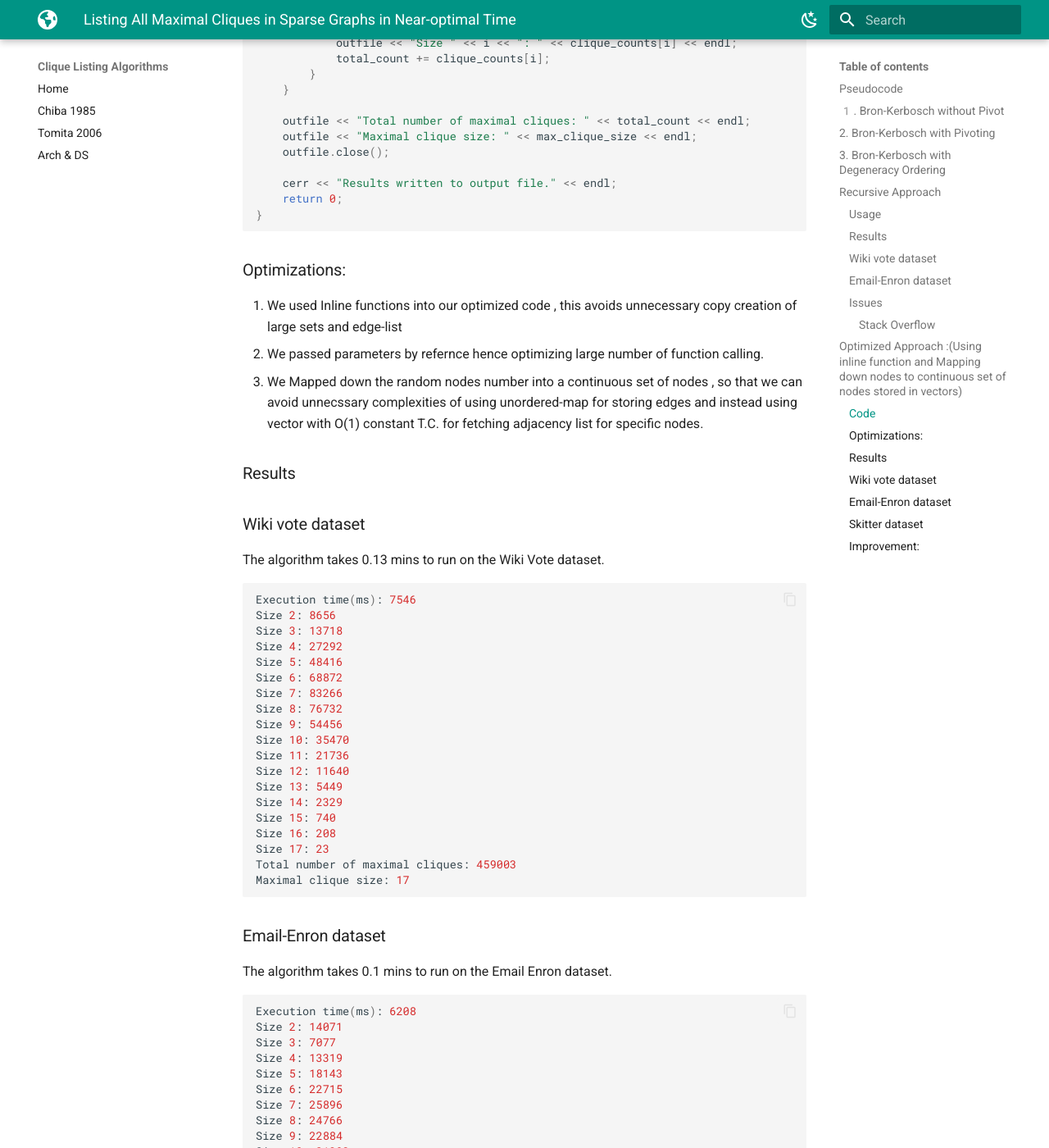
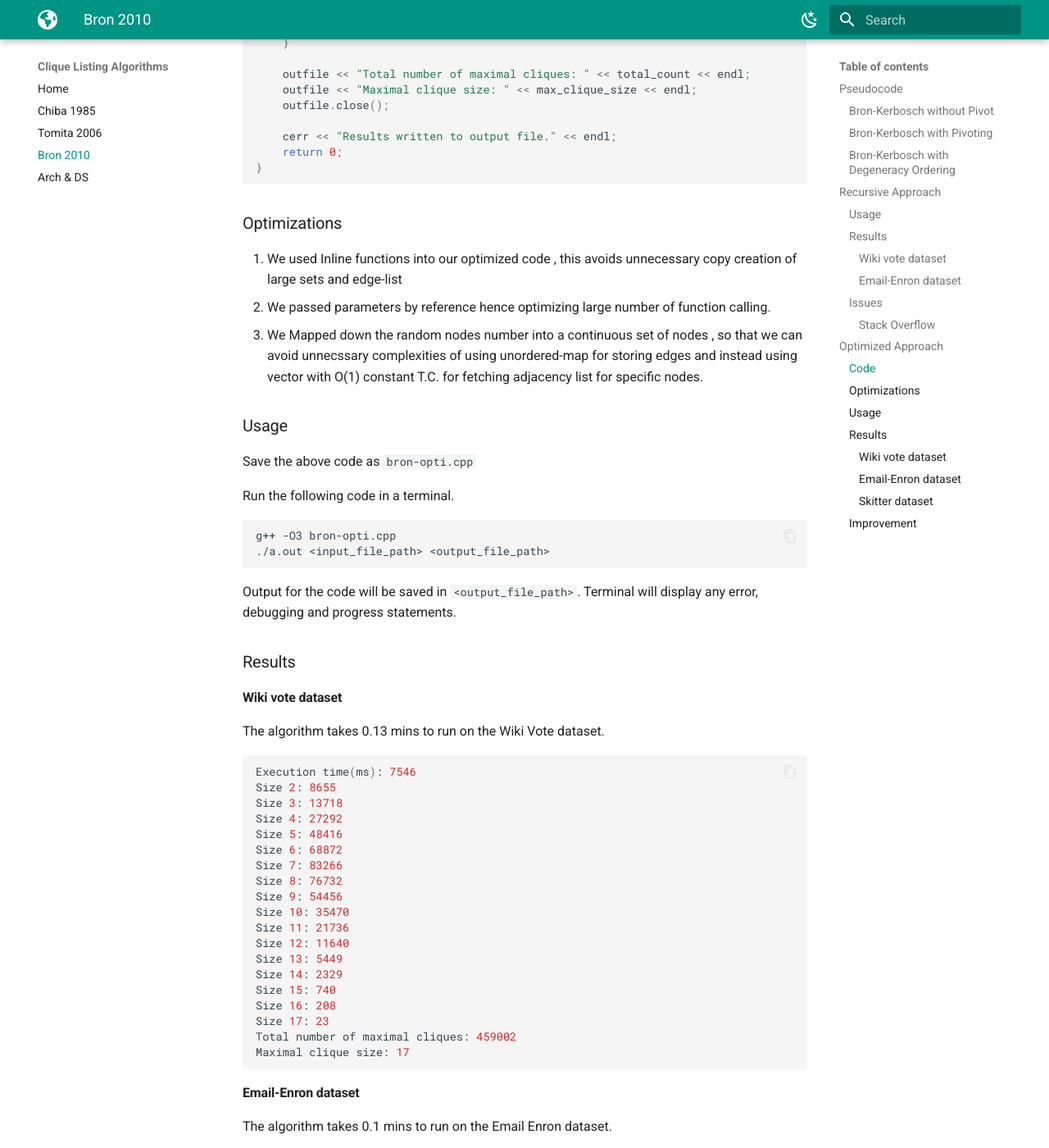
Before and after one commit to zoddtheimmortal/daa-site, an MkDocs documentation site: the page built from docs/bron-kerbosch.md, in a window 1280 px wide and 1400 px high, scrolled down 15275 px. Shown: the whole window at 82% size. Built offline with MkDocs 1.6.1 and Material for MkDocs 9.7.7, drawn with Linux system fonts in a browser that asks for light colours; nearby versions of some CDN libraries; some of the changed text lies outside the part shown.

Commit message:
feat: add bron site

````diff
--- a/docs/bron-kerbosch.md
+++ b/docs/bron-kerbosch.md
@@ -6,10 +6,9 @@
 
 The following is the pseudocode of the algorithm
 
-## 1️. Bron-Kerbosch without Pivot
+### Bron-Kerbosch without Pivot
+
 ```py
-
-
 
 def bron_kerbosch(P, R, X):
     if not P and not X:
@@ -24,7 +23,7 @@
 
 ```
 
-## 2. Bron-Kerbosch with Pivoting
+### Bron-Kerbosch with Pivoting
 
 ```py
 def bron_kerbosch_pivot(P, R, X):
@@ -39,7 +38,8 @@
         X.add(v)
 ```
 
-## 3. Bron-Kerbosch with Degeneracy Ordering
+### Bron-Kerbosch with Degeneracy Ordering
+
 ```py
 def bron_kerbosch_degeneracy(V, E):
     ordered_vertices = degeneracy_ordering(V, E)  # Compute degeneracy ordering
@@ -49,6 +49,7 @@
         X = {u for u in neighbors(v) if ordered_vertices.index(u) < i}
         bron_kerbosch_pivot(P, {v}, X)
 ```
+
 ## Recursive Approach
 
 The following C++ implementation is based on [Efficient Enumeration of Maximal Cliques in Sparse Graphs.](https://arxiv.org/abs/1006.5440)
@@ -355,7 +355,7 @@
 
 ```
 
-### Email-Enron dataset
+#### Email-Enron dataset
 
 The algorithm takes 2.59 mins to run on the Email Enron dataset.
 
@@ -381,18 +381,18 @@
 No of cliques for Size:18 are :41
 No of cliques for Size:19 are :10
 No of cliques for Size:20 are :6
+```
 
-
-```
 ### Issues
 
 #### Stack Overflow
 
 1.Since the algorithm uses recursion, larger graphs may run into stack overflow due to deep recursion. To avoid this, we increase the stack space to 512 Mb.
 
-We do this using  the following code:
+We do this using the following code:
 
 VirtualAlloc is best for allocating large stack space dynamically.
+
 ```cpp
 #include <windows.h>
 #include <iostream>
@@ -413,12 +413,13 @@
 
 2.Also due to deep recursions on larger dataset the Algorithm may run into SEGMENTATION fault , Thus the code requires more optimizations.
 
+## Optimized Approach
 
-## Optimized Approach :(Using inline function and Mapping down nodes to continuous set of nodes stored in vectors)
+(Using inline function and Mapping down nodes to continuous set of nodes stored in vectors)
 
 ### Code
+
 ```cpp
-
 #include <bits/stdc++.h>
 #include <iostream>
 #include <fstream>
@@ -439,13 +440,13 @@
 
 typedef vector<int> VertexSet;
 
-// Fast binary search for sorted adjacency lists
+
 inline bool is_neighbor(int u, int v, const vector<vector<int>>& edges) {
     const vector<int>& neighbors = edges[u];
     return binary_search(neighbors.begin(), neighbors.end(), v);
 }
 
-// Optimized set intersection for adjacency list and sorted vector
+
 inline void set_intersection_with_adj(const vector<int>& adj, const VertexSet& vec, VertexSet& result) {
     for (int v : adj) {
         if (binary_search(vec.begin(), vec.end(), v)) {
@@ -454,13 +455,13 @@
     }
 }
 
-// Fast pivot selection using sorted vertex sets
+
 inline int find_pivot_sorted(const VertexSet& P, const VertexSet& X,
                            const vector<vector<int>>& edges) {
     int best_pivot = -1;
     int max_connections = -1;
 
-    // Try vertices from X first (Tomita optimization)
+
     for (int u : X) {
         int connections = 0;
         for (int neighbor : edges[u]) {
@@ -506,7 +507,7 @@
     }
 }
 
-// Optimized Bron-Kerbosch with pivot using sorted vectors
+
 inline void bron_kerbosch_pivot(VertexSet& P, VertexSet& R, VertexSet& X,
                            const vector<vector<int>>& edges) {
     if (P.empty() && X.empty()) {
@@ -514,14 +515,14 @@
         return;
     }
 
-    // Find pivot using sorted sets
+
     int pivot = find_pivot_sorted(P, X, edges);
 
-    // Efficiently compute P minus N(pivot)
+
     VertexSet P_minus_N_pivot;
     P_minus_N_pivot.reserve(P.size());
 
-    // Pivot neighbors lookup table
+
     vector<bool> is_pivot_neighbor(edges.size(), false);
     for (int neighbor : edges[pivot]) {
         is_pivot_neighbor[neighbor] = true;
@@ -533,31 +534,31 @@
         }
     }
 
-    // Reusable vectors to avoid allocation in the loop
+
     VertexSet new_P, new_X, new_R;
     new_P.reserve(P.size());
     new_X.reserve(X.size());
     new_R.reserve(R.size() + 1);
 
     for (int v : P_minus_N_pivot) {
-        // Construct new_R = R ∪ {v}
+
         new_R = R;
         new_R.push_back(v);
 
-        // Construct new_P = P ∩ N(v) using sorted vectors
+
         new_P.clear();
         set_intersection_with_adj(edges[v], P, new_P);
         sort(new_P.begin(), new_P.end());
 
-        // Construct new_X = X ∩ N(v) using sorted vectors
+
         new_X.clear();
         set_intersection_with_adj(edges[v], X, new_X);
         sort(new_X.begin(), new_X.end());
 
-        // Recursive call
+
         bron_kerbosch_pivot(new_P, new_R, new_X, edges);
 
-        // Update P and X for next iteration
+
         auto it = lower_bound(P.begin(), P.end(), v);
         if (it != P.end() && *it == v) {
             P.erase(it);
@@ -568,52 +569,52 @@
     }
 }
 
-// Optimized degeneracy ordering
+
 void find_order(vector<int>& ans, vector<int>& degree,
                vector<vector<int>>& edges,
                vector<int>& vis) {
     int n = edges.size();
     int max_degree = 0;
 
-    // Find the maximum degree
+
     for (int i = 0; i < n; i++) {
         max_degree = max(max_degree, degree[i]);
     }
 
-    // Create buckets for each possible degree
+
     vector<list<int>> buckets(max_degree + 1);
     vector<list<int>::iterator> pos(n);
 
-    // Place nodes in buckets according to their degree
+
     for (int i = 0; i < n; i++) {
         buckets[degree[i]].push_back(i);
         pos[i] = --buckets[degree[i]].end();
     }
 
     for (int k = 0; k < n; k++) {
-        // Find the non-empty bucket with minimum degree
+
         int d = 0;
         while (d <= max_degree && buckets[d].empty()) d++;
 
-        if (d > max_degree) break; // No more nodes
+        if (d > max_degree) break;
 
-        // Get the first node from the bucket
+
         int node = buckets[d].front();
         buckets[d].pop_front();
 
         vis[node] = 1;
         ans.push_back(node);
 
-        // Update degrees of neighbors
+
         for (int neighbor : edges[node]) {
             if (!vis[neighbor]) {
-                // Remove from current bucket
+
                 buckets[degree[neighbor]].erase(pos[neighbor]);
 
-                // Decrease degree
+
                 degree[neighbor]--;
 
-                // Add to new bucket
+
                 buckets[degree[neighbor]].push_back(neighbor);
                 pos[neighbor] = --buckets[degree[neighbor]].end();
             }
@@ -623,12 +624,12 @@
     reverse(ans.begin(), ans.end());
 }
 
-// Optimized modified Bron-Kerbosch with degeneracy ordering
+
 inline void bron_kerbosch_modified(const vector<vector<int>>& edges,
                                  const vector<int>& order, const vector<int>& pos) {
     int n = edges.size();
 
-    // Reusable vectors to avoid memory allocation
+
     VertexSet P, X, R;
     P.reserve(n);
     X.reserve(n);
@@ -638,14 +639,14 @@
         int v = order[i];
         int v_pos = pos[v];
 
-        // Clear vectors for reuse
+
         P.clear();
         X.clear();
         R.clear();
 
         R.push_back(v);
 
-        // Efficiently partition neighbors
+
         for (int neighbor : edges[v]) {
             int neighbor_pos = pos[neighbor];
             if (neighbor_pos > v_pos) {
@@ -717,14 +718,14 @@
         return 0;
     }
 
-    // Use a simple array to detect nodes instead of a set
+
     vector<bool> nodeExists(maxNodeId + 1, false);
     for (auto& edge : rawEdges) {
         nodeExists[edge.first] = true;
         nodeExists[edge.second] = true;
     }
 
-    // Count the actual nodes and create direct mapping
+
     int nodeCount = 0;
     vector<int> nodeMapping(maxNodeId + 1, -1);
     for (int i = 0; i <= maxNodeId; i++) {
@@ -735,7 +736,7 @@
 
     cerr << "Graph size: " << nodeCount << " nodes" << endl;
 
-    // Create edge list using the direct mapping
+
     vector<vector<int>> newEdgeList(nodeCount);
     for (auto& edge : rawEdges) {
         int newU = nodeMapping[edge.first];
@@ -743,11 +744,11 @@
         newEdgeList[newU].push_back(newV);
     }
 
-    // Remove duplicate edges and sort for binary search
+
     for (int i = 0; i < nodeCount; i++) {
         auto& neighbors = newEdgeList[i];
         if (!neighbors.empty()) {
-            // Use sort and unique to remove duplicates
+
             sort(neighbors.begin(), neighbors.end());
             neighbors.erase(unique(neighbors.begin(), neighbors.end()), neighbors.end());
         }
@@ -795,25 +796,37 @@
     cerr << "Results written to output file." << endl;
     return 0;
 }
-
-
 ```
 
-### Optimizations:
+### Optimizations
 
-1. We used Inline functions into our optimized code , this avoids unnecessary  copy creation of large sets and edge-list
-2. We passed parameters by refernce hence optimizing large number of function calling.
+1. We used Inline functions into our optimized code , this avoids unnecessary copy creation of large sets and edge-list
+2. We passed parameters by reference hence optimizing large number of function calling.
 3. We Mapped down the random nodes number into a continuous set of nodes , so that we can avoid unnecssary complexities of using unordered-map for storing edges and instead using vector with O(1) constant T.C. for fetching adjacency list for specific nodes.
+
+### Usage
+
+Save the above code as `bron-opti.cpp`
+
+Run the following code in a terminal.
+
+```bash
+g++ -O3 bron-opti.cpp
+./a.out <input_file_path> <output_file_path>
+```
+
+Output for the code will be saved in `<output_file_path>`.
+Terminal will display any error, debugging and progress statements.
 
 ### Results
 
-### Wiki vote dataset
+#### Wiki vote dataset
 
 The algorithm takes 0.13 mins to run on the Wiki Vote dataset.
 
 ```bash
 Execution time(ms): 7546
-Size 2: 8656
+Size 2: 8655
 Size 3: 13718
 Size 4: 27292
 Size 5: 48416
@@ -829,19 +842,19 @@
 Size 15: 740
 Size 16: 208
 Size 17: 23
-Total number of maximal cliques: 459003
+Total number of maximal cliques: 459002
 Maximal clique size: 17
 
 ```
 
-### Email-Enron dataset
+#### Email-Enron dataset
 
 The algorithm takes 0.1 mins to run on the Email Enron dataset.
 
 ```bash
 
 Execution time(ms): 6208
-Size 2: 14071
+Size 2: 14070
 Size 3: 7077
 Size 4: 13319
 Size 5: 18143
@@ -860,19 +873,20 @@
 Size 18: 41
 Size 19: 10
 Size 20: 6
-Total number of maximal cliques: 226860
+Total number of maximal cliques: 226859
 Maximal clique size: 20
 
 
 
 ```
-### Skitter dataset
+
+#### Skitter dataset
 
 The algorithm takes 63.51 mins to run on the Email Enron dataset.
 
 ```bash
 Execution time(ms): 3810505
-Size 2: 2319808
+Size 2: 2319807
 Size 3: 3171609
 Size 4: 1823321
 Size 5: 939336
--- a/mkdocs.yml
+++ b/mkdocs.yml
@@ -4,6 +4,7 @@
     - Home: index.md
     - Chiba 1985: arboricity.md
     - Tomita 2006: tomita.md
+    - Bron 2010: bron-kerbosch.md
     - Arch & DS: archds.md
 
 theme:
````
Also changed, not shown: other parts of docs/bron-kerbosch.md (+12 -15 lines), docs/arboricity.md (+8 -3 lines), docs/index.md (+1 -0 lines).
